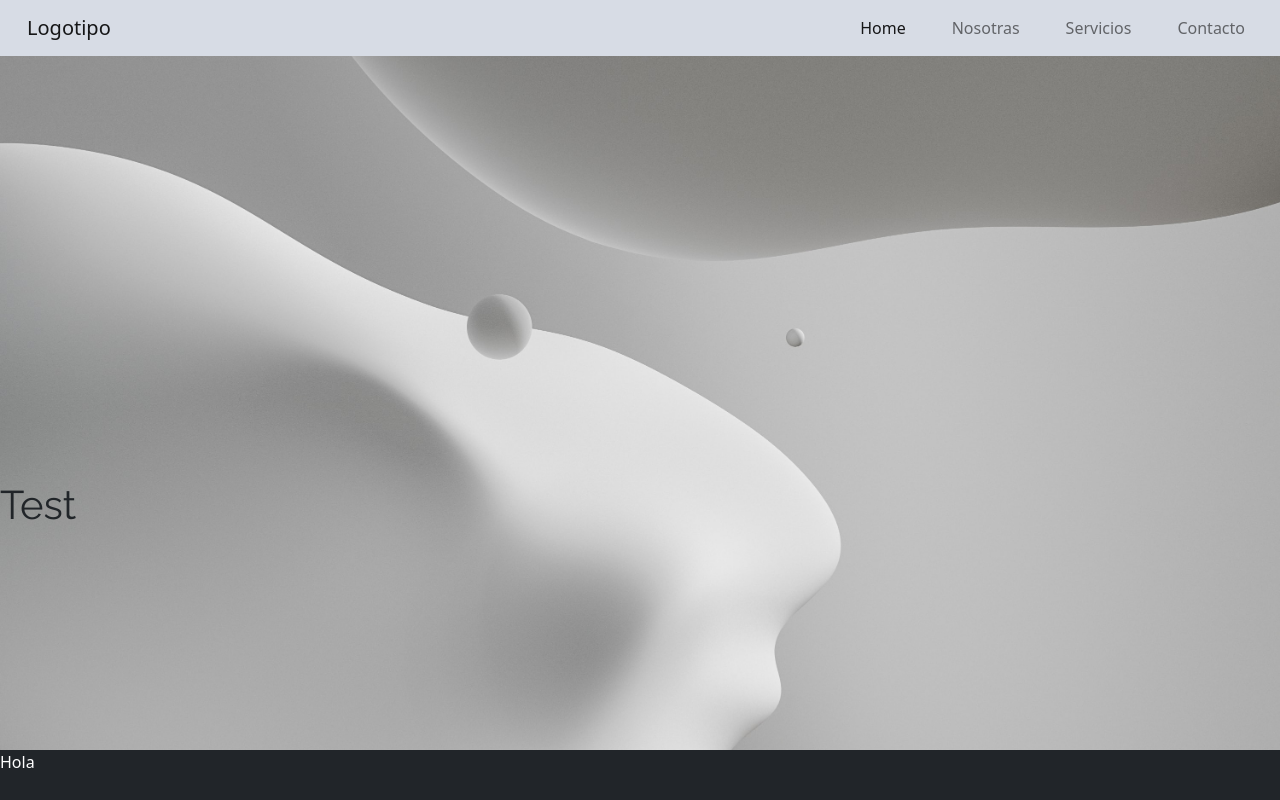
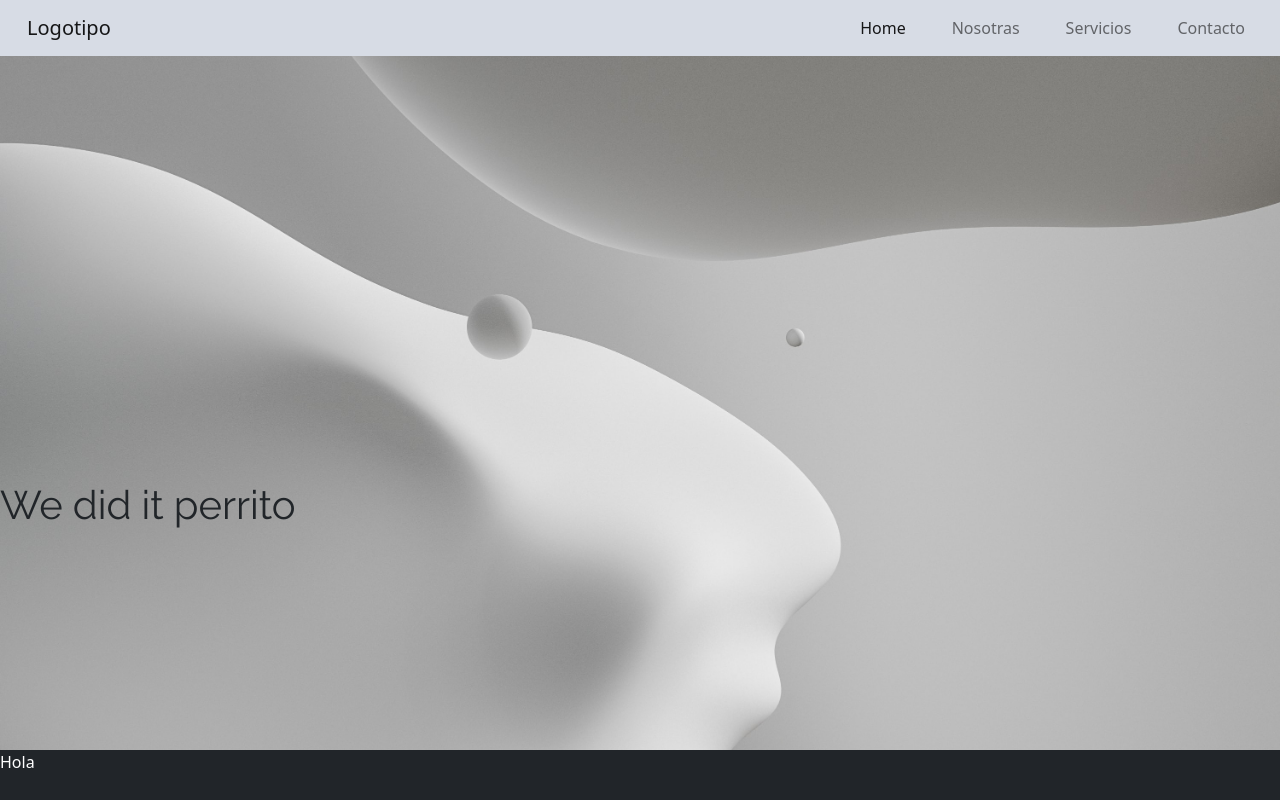
Before and after one commit to marioromero959/web-page-proyect, an Angular app: page /home in a window 1280 px wide. Built offline with nearby package versions, Linux system fonts and the light colour scheme.

Commit message:
cambio en home

```diff
--- a/src/app/home/components/home.component.html
+++ b/src/app/home/components/home.component.html
@@ -1,13 +1 @@
-<h1>Test</h1>
-<!-- <div class="container">
-    <div class="swiper">
-        <div class="swiper-wrapper">
-            <div class="swiper-slide">
-                <img src="./../../../assets/perfilvero.jpg" alt="">
-            </div>
-            <div class="swiper-slide">
-                <img src="./../../../assets/perfilvero.jpg" alt="">
-            </div>
-        </div>
-      </div>
-</div> -->
+<h1>We did it perrito</h1>
```
